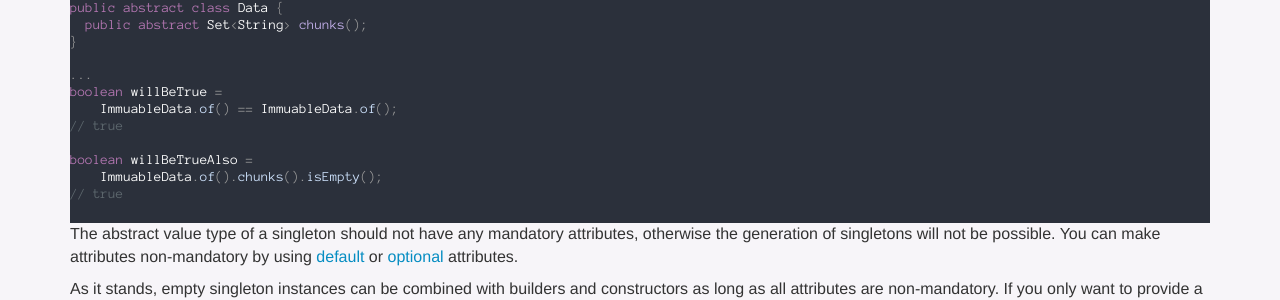
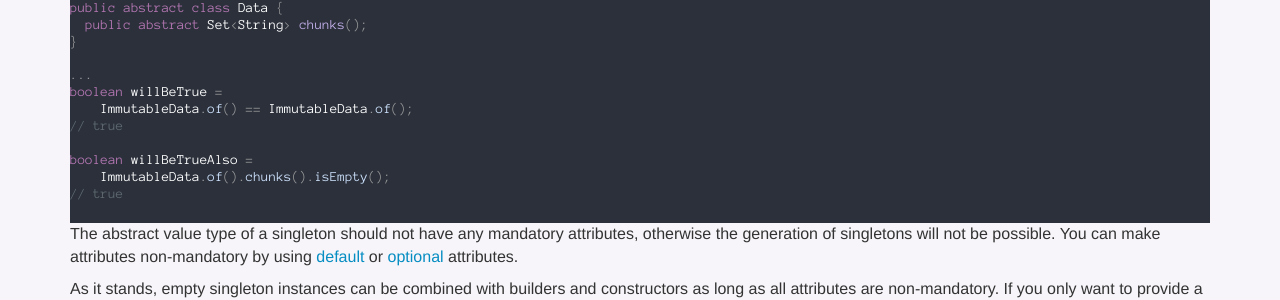
Before and after one commit to immutables/immutables.github.io, a Jekyll site: the page built from immutable.md, in a window 1280 px wide and 900 px high, scrolled down 15107 px. Shown: the part 158-458 px from the top of the window. Built offline with Jekyll 4.4.1, drawn with Linux system fonts in a browser that asks for light colours; nearby versions of some CDN libraries; Markdown is read by kramdown in place of the engine named in the settings.

Commit message:
Fix typo in immutable.md

````diff
--- a/immutable.md
+++ b/immutable.md
@@ -864,11 +864,11 @@ public abstract class Data {
 
 ...
 boolean willBeTrue =
-    ImmuableData.of() == ImmuableData.of();
+    ImmutableData.of() == ImmutableData.of();
 // true
 
 boolean willBeTrueAlso =
-    ImmuableData.of().chunks().isEmpty();
+    ImmutableData.of().chunks().isEmpty();
 // true
 ```
 
````
